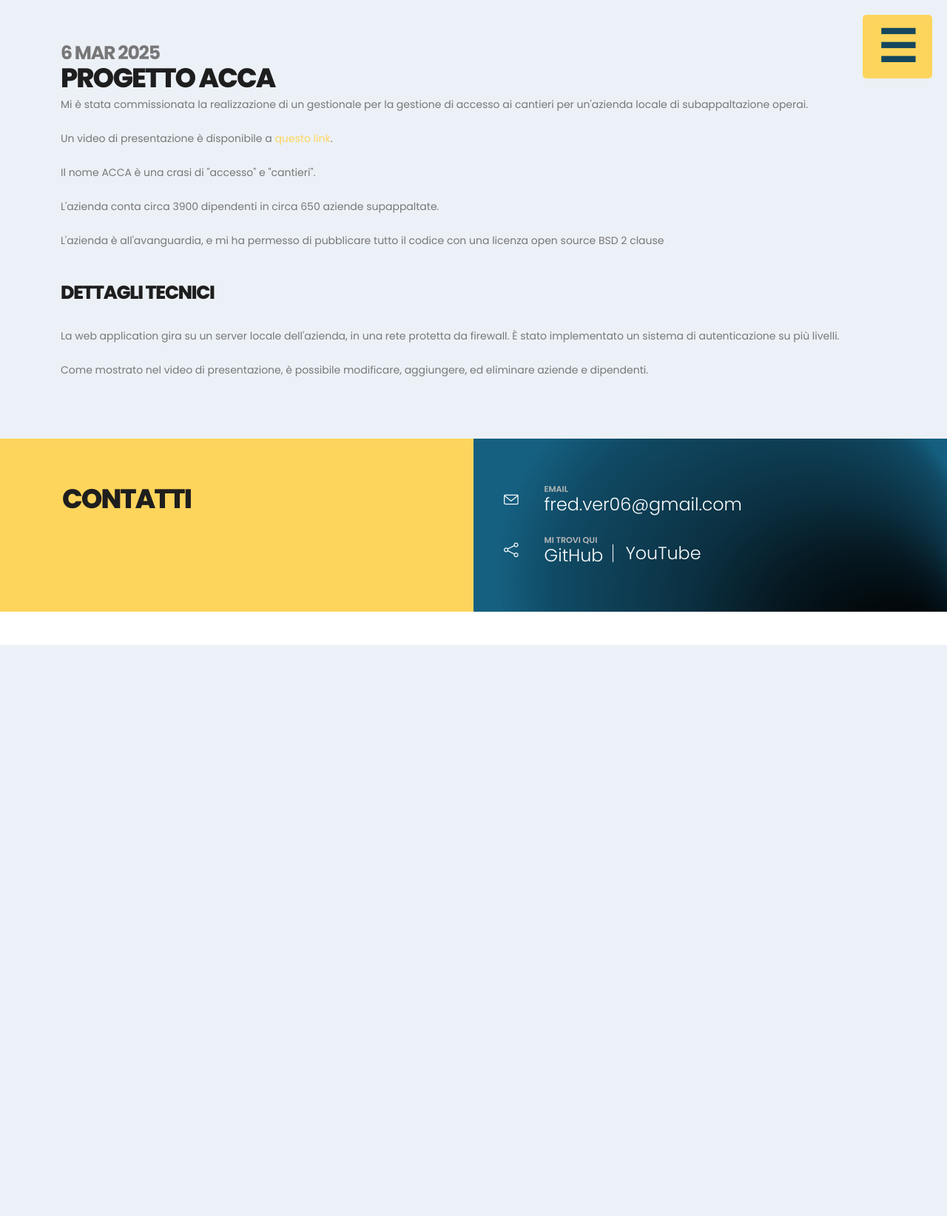
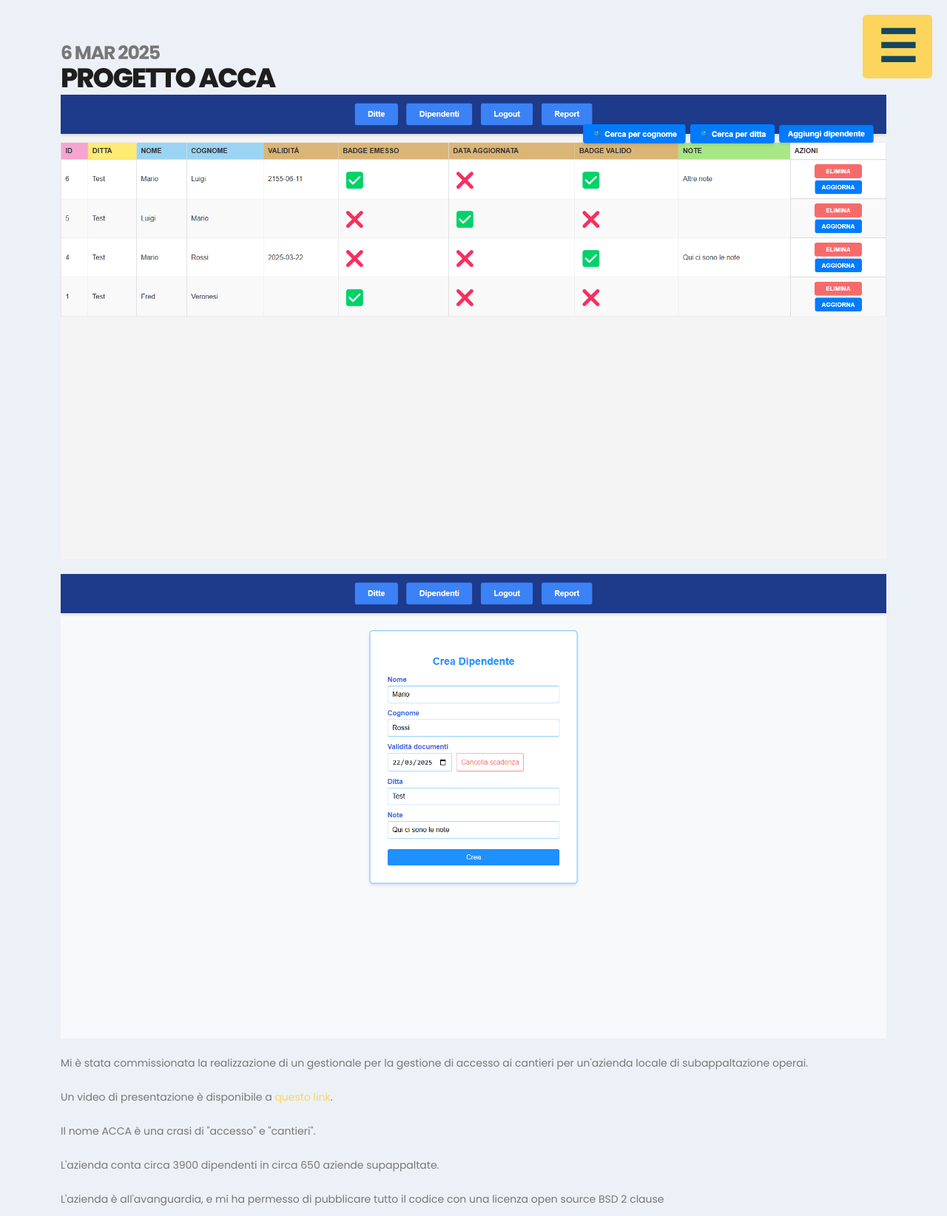
Before and after one commit to fredneedsausername/personalsite, a Flask app: page /acca in a window 1280 px wide. Shown: the top 1644 px of the page at 74% size. Before the commit the page ends 872 px from the top, so only its background shows below. Run offline with Flask 3, Linux system fonts and the light colour scheme; parts of the project's set-up code (start-up, migrations or seed data) failed here and were passed over; some libraries are stand-ins or nearby versions.

Commit message:
Created acca page

```diff
--- a/static/css/acca.css
+++ b/static/css/acca.css
@@ -0,0 +1,5 @@
+.responsive-image {
+    width: 100%;
+    height: auto;
+    margin-bottom: 20px;
+}
--- a/templates/acca.html
+++ b/templates/acca.html
@@ -14,7 +14,8 @@
                         <h3 class="fred-text-date">6 mar 2025</h3>
                         <h1 class="text-color-dark text-uppercase font-weight-extra-bold">Progetto ACCA</h1>
                     </div>
-                    <!-- <img src="{{ url_for('static', filename = 'img/foto-arduino-terrazzo-est.jpg') }}" class="responsive-image" alt /> -->
+                    <img src="{{ url_for('static', filename = 'img/screen-dipendente.png') }}" class="responsive-image" alt />
+                    <img src="{{ url_for('static', filename = 'img/screen-crea-dipendente.png') }}" class="responsive-image" alt />
                     <p>Mi è stata commissionata la realizzazione di un gestionale per la gestione di accesso ai cantieri per un'azienda locale di subappaltazione operai.<p>
                     <p>Un video di presentazione è disponibile a <a href="INSERIRE LINK QUI">questo link</a>.</p>
                     <p>Il nome ACCA è una crasi di "accesso" e "cantieri".<p>
```
Also changed, not shown: static/img/screen-crea-dipendente.png (added), static/img/screen-dipendente.png (added).
